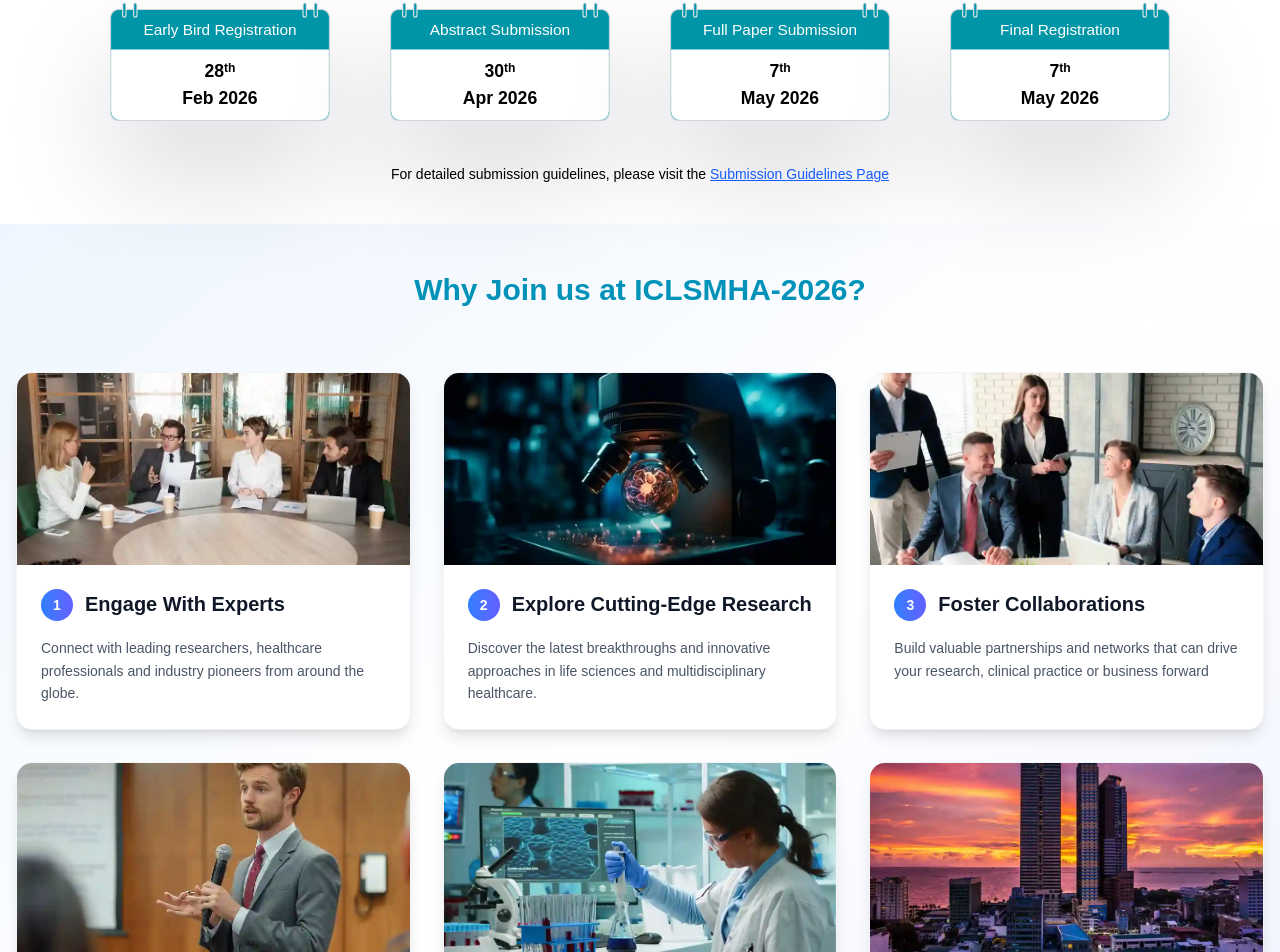
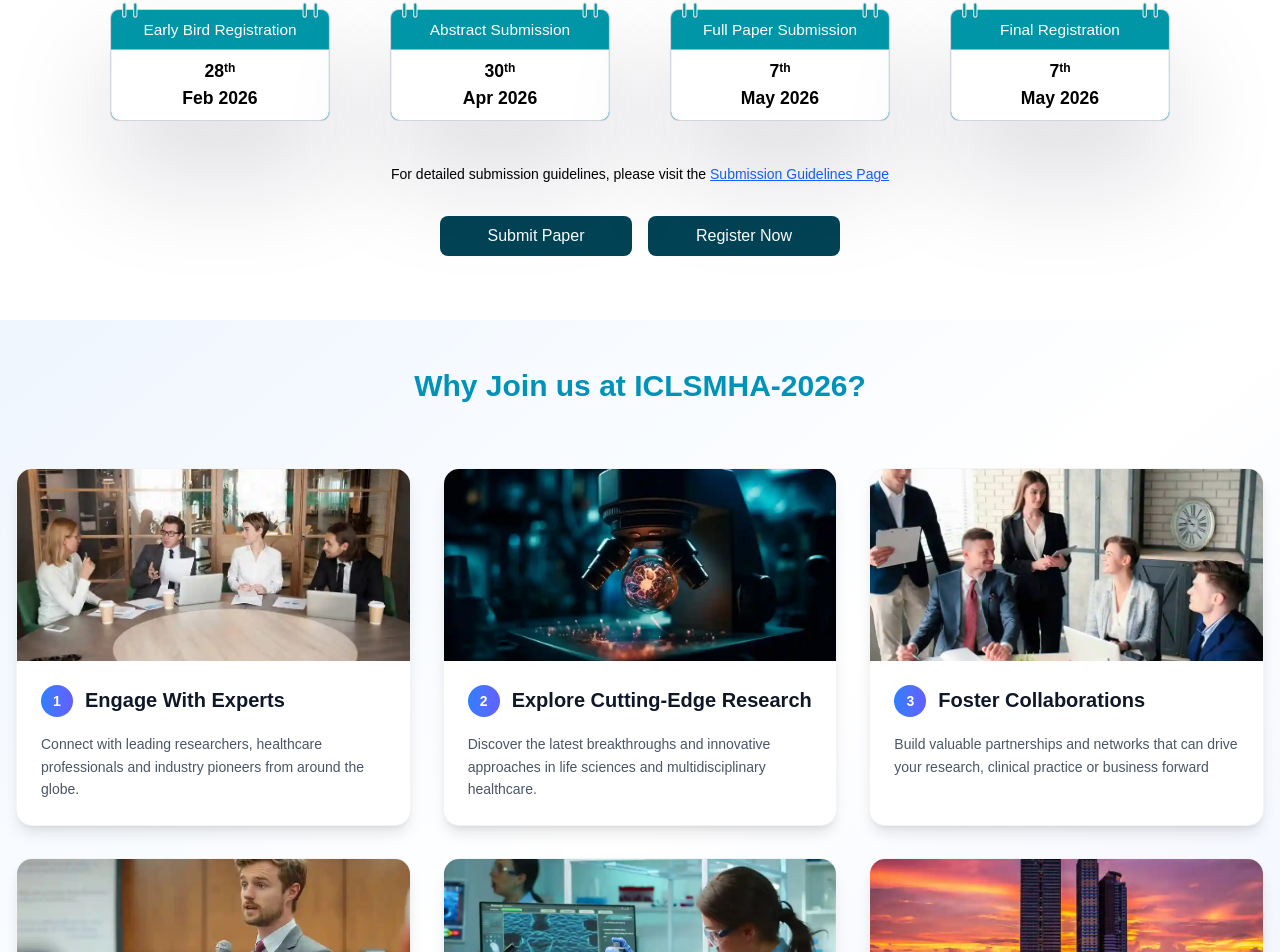
Before and after one commit to confworld-git/iclsmha-frontend-2026, a React (Vite) app: page / in a window 1280 px wide. Shown: the part 7299-8251 px from the top of the page. Built offline with nearby package versions, Linux system fonts and the light colour scheme.

Commit message:
Reg button added to iclsmha

```diff
--- a/src/assets/components/common/deadLine.jsx
+++ b/src/assets/components/common/deadLine.jsx
@@ -83,6 +83,31 @@
           Submission Guidelines Page
         </Link>
       </p>
+      <div className="bg-white  p-6 max-w-md w-full mx-auto mt-2">
+        {/* Title */}
+        {/* <h2 className="text-xl font-semibold mb-2">{title}</h2> */}
+
+        {/* Description */}
+        {/* <p className="text-gray-600 mb-6">{description}</p> */}
+
+        {/* Buttons */}
+        <div className="flex gap-4">
+          <a
+            href="/abstract-full-paper-submission"
+            className="flex-1 text-center !text-white py-2 rounded-lg bg-[#024355] hover:opacity-90 transition"
+          >
+            Submit Paper
+          </a>
+
+          <a
+            href="/registration-fees"
+            className="flex-1 text-center !text-white py-2 rounded-lg bg-[#024355] hover:opacity-90 transition"
+          >
+            Register Now
+          </a>
+        </div>
+
+      </div>
     </div>
   );
 }
```
